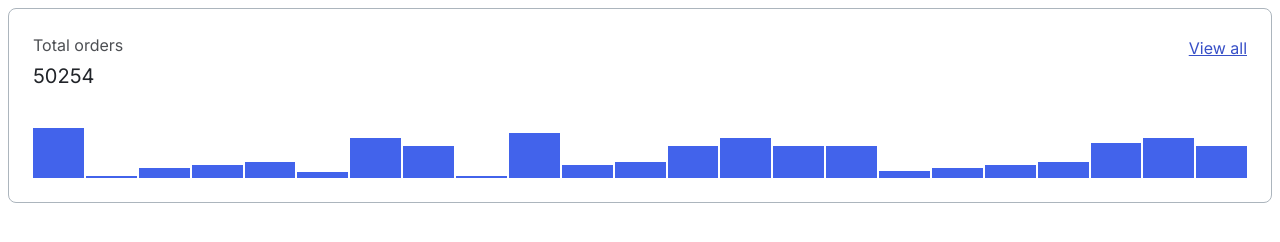
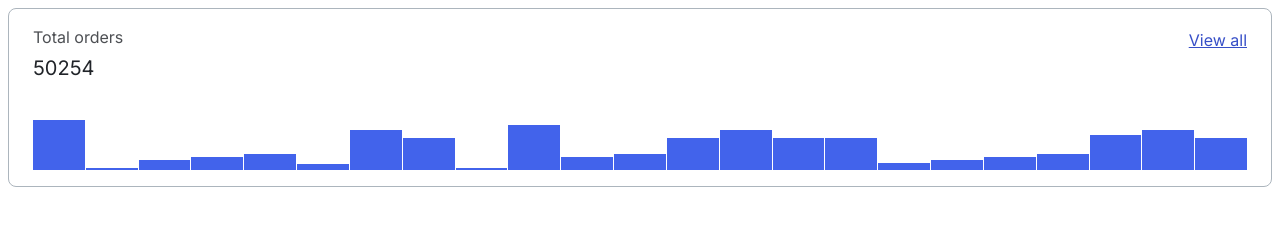
Before and after one commit to js-tasks-ru/htmlcss-20221107_vadim07, a website: page 04-lection2/01-histogram/index.html in a window 1280 px wide. Drawn offline with Linux system fonts and the light colour scheme.

Commit message:
add solution for 04-lection2 01-histogram after cr

```diff
--- a/04-lection2/01-histogram/histogram.css
+++ b/04-lection2/01-histogram/histogram.css
@@ -1,5 +1,5 @@
 .histogram {
-  padding: 24px;
+  padding: 16px 24px;
   background: var(--white);
   border: 1px solid var(--gray-3);
   border-radius: 8px;
@@ -30,7 +30,6 @@
 .histogram__link {
   font-size: 16px;
   line-height: 24px;
-  text-align: right;
   color: var(--blue);
 }
 
@@ -44,11 +43,11 @@
 .histogram__bars {
   height: 50px;
   display: flex;
-  align-items: baseline;
-  gap: 2px;
+  align-items: flex-end;
+  gap: 1px;
 }
 
 .histogram__bar {
   background-color: #4263eb;
-  width: 100%;
+  flex-grow: 1;
 }
```
